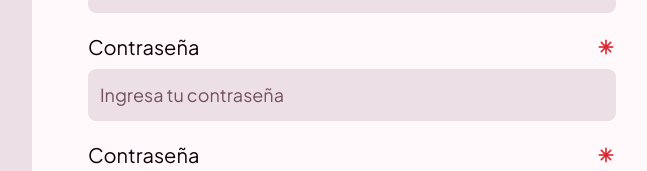
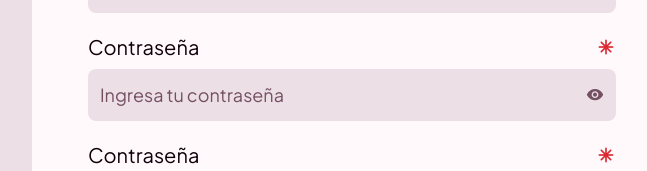
Before and after one commit to ZinnithMX/Neat-Net-Web, a React (Vite) app: page / in a window 1280 px wide. Shown: the part 619-790 px from the top of the page, without its empty margins (608-1255 px from the left). Built offline with nearby package versions, Linux system fonts and the light colour scheme; a web font is replaced by a local one.

Commit message:
Componente de password

```diff
--- a/src/components/Input/Input.jsx
+++ b/src/components/Input/Input.jsx
@@ -3,6 +3,7 @@ import {useCallback, useEffect, useState} from "react";
 
 export default function Input(props){
 
+    const inputStyle = "w-full p-3 rounded-lg text-lg";
     const [estiloInput, setEstiloInput] = useState("");
     const [estiloMsg, setEstiloMsg] = useState("");
     const [showMsg, setShowMsg] = useState(false);
@@ -68,15 +69,15 @@ export default function Input(props){
     useEffect(() => {
         switch (estado) {
             default:
-                setEstiloInput("w-full p-3 rounded-lg bg-g-300 placeholder:text-n-200 text-n-600 focus:outline-n-200 text-lg");
+                setEstiloInput(inputStyle + " bg-g-300 placeholder:text-n-200 focus:outline-n-200 text-n-600 ");
                 setEstiloMsg("text-sm font-light text-n-700")
                 break;
             case "default":
-                setEstiloInput("w-full p-3 rounded-lg bg-g-300 placeholder:text-n-200 text-n-600 focus:outline-n-200 text-lg");
+                setEstiloInput(inputStyle + " bg-g-300 placeholder:text-n-200 focus:outline-n-200 text-n-600 ");
                 setEstiloMsg("text-sm font-light text-n-700")
                 break;
             case "error":
-                setEstiloInput("w-full p-3 rounded-lg bg-er-50 placeholder:text-er-700 text-er-700 focus:outline-er-600 text-lg");
+                setEstiloInput( inputStyle + " bg-er-50 placeholder:text-er-700 text-er-700 focus:outline-er-600");
                 setEstiloMsg("text-sm font-light text-er-700")
                 break;
             case "advertencia":
--- a/src/components/Input/Password.jsx
+++ b/src/components/Input/Password.jsx
@@ -7,7 +7,12 @@ export default function Password(props){
     const [estiloMsg, setEstiloMsg] = useState("");
     const [showMsg, setShowMsg] = useState(false);
     const [msg, setMsg] = useState("");
-    const [estado, setEstado] = useState(props.estado);
+    const [estado, setEstado] = useState("");
+    const [icono, setIcono] = useState("visibility")
+    const [inputType, setInputType] = useState("password");
+    const mayusExp = new RegExp(/(?=.*[a-z])+(?=.*[A-Z].*[A-Z])/);
+    const simbolosExp = new RegExp(/(?=.*[!@#$%^&*].*[!@#$%^&*])/);
+    const numExp = new RegExp(/(?=.*[1-9].*[1-9].*[1-9])/)
 
     const handleInput = useCallback((e) => {
 
@@ -23,8 +28,9 @@ export default function Password(props){
                     value: value
                 });
             }else{
-                if(props.validate){
-                    if(props.regex.test(value)){
+                if(props.tipo === "registro" || props.tipo === "confirmacion"){
+                    if(props.tipo === "confirmacion"){
+                        if(value === props.verificar) {
                             setShowMsg(false);
                             setMsg("");
                             setEstado("default");
@@ -32,15 +38,68 @@ export default function Password(props){
                                 error: false,
                                 value: value
                             });
-                    }else{
+                        }
+                        else{
                             setShowMsg(true);
-                        setMsg("El formato no es correcto");
+                            setMsg("Las contraseñas no coinciden");
                             setEstado("error");
                             props.response({
                                 error: true,
                                 value: value
                             });
                         }
+                    }
+                    if(value.length >= 8){
+                        if(mayusExp.test(value)){
+                            if(simbolosExp.test(value)){
+                                if(numExp.test(value)){
+                                    setShowMsg(false);
+                                    setMsg("");
+                                    setEstado("default");
+                                    props.response({
+                                        error: false,
+                                        value: value
+                                    });
+                                }
+                                else{
+                                    setShowMsg(true);
+                                    setMsg("Debe tener al menos tres números");
+                                    setEstado("error");
+                                    props.response({
+                                        error: true,
+                                        value: value
+                                    });
+                                }
+                            }
+                            else{
+                                setShowMsg(true);
+                                setMsg("Debe tener al menos dos de los siguientes simbolos: !@#$%^&*");
+                                setEstado("error");
+                                props.response({
+                                    error: true,
+                                    value: value
+                                });
+                            }
+                        }
+                        else{
+                            setShowMsg(true);
+                            setMsg("Debe de haber al menos dos mayúsculas y una minúscula");
+                            setEstado("error");
+                            props.response({
+                                error: true,
+                                value: value
+                            });
+                        }
+                    }else{
+                        setShowMsg(true);
+                        setMsg("La contraseña debe tener al menos 8 caracteres");
+                        setEstado("error");
+                        props.response({
+                            error: true,
+                            value: value
+                        });
+                    }
+
                 }
                 else{
                     setShowMsg(false);
@@ -62,7 +121,7 @@ export default function Password(props){
             });
         }
 
-    }, [props.required, props.validate, props.regex]);
+    }, [props.required, props.tipo]);
 
 
     useEffect(() => {
@@ -79,10 +138,6 @@ export default function Password(props){
                 setEstiloInput("w-full p-3 rounded-lg bg-er-50 placeholder:text-er-700 text-er-700 focus:outline-er-600 text-lg");
                 setEstiloMsg("text-sm font-light text-er-700")
                 break;
-            case "advertencia":
-                setEstiloInput("w-full p-3 rounded-lg bg-a-50 placeholder:text-a-700 text-a-700 focus:outline-a-700 text-lg");
-                setEstiloMsg("text-sm font-light text-a-700")
-                break;
             case "deshabilitado":
                 setEstiloInput("w-full p-3 rounded-lg bg-g-300 placeholder:text-n-100 text-n-100 focus:outline-g-700 text-lg cursor-not-allowed");
                 setEstiloMsg("text-sm font-light text-ex-700")
@@ -98,7 +153,15 @@ export default function Password(props){
         }
     }, [props.deshabilitado]);
 
-
+    async function changeIcon() {
+        if (icono === "visibility") {
+            setIcono("visibility_off");
+            setInputType("text");
+        } else {
+            setIcono("visibility");
+            setInputType("password");
+        }
+    }
 
     return(
         <div className={"flex flex-col gap-2"}>
@@ -106,14 +169,18 @@ export default function Password(props){
                 <label className={"text-xl text-n-700"}>{props.label}</label>
                 {props.required && <span className={"material-symbols-rounded text-er-600 text-xl"}>asterisk</span>}
             </div>
+            <div className={"flex flex-col items-end h-[52px]"}>
                 <input
-                type={"text"}
+                    type={inputType}
                     placeholder={props.children}
-                maxLength={props.maxLength}
+                    maxLength={20}
                     disabled={props.deshabilitado}
                     onChange={handleInput}
                     className={estiloInput}
                 />
+                <span className={"text-n-200 material-symbols-rounded cursor-pointer relative overflow-visible right-3 text-lg bottom-10"}
+                      onClick={changeIcon}>{icono}</span>
+            </div>
             {showMsg && <p className={estiloMsg}>{msg}</p>}
         </div>
     )
@@ -123,10 +190,8 @@ Password.propTypes = {
     label: PropTypes.string.isRequired,
     children: PropTypes.string.isRequired,
     required: PropTypes.bool.isRequired,
-    estado: PropTypes.string,
-    maxLength: PropTypes.number,
     deshabilitado: PropTypes.bool.isRequired,
-    regex: PropTypes.shape(RegExp),
-    validate: PropTypes.bool.isRequired,
-    response: PropTypes.func.isRequired
+    tipo: PropTypes.string.isRequired,
+    response: PropTypes.func.isRequired,
+    verificar: PropTypes.string
 }
--- a/src/index.css
+++ b/src/index.css
@@ -27,7 +27,7 @@
     h6{
         @apply text-sm font-display font-bold;
     }
-    p::selection, input::selection, label::selection, h1::selection, h2::selection, h3::selection, h4::selection, h5::selection, h6::selection, span::selection{
+    p::selection, input::selection, label::selection, h1::selection, h2::selection, h3::selection, h4::selection, h5::selection, h6::selection{
         @apply bg-p-600;
         @apply text-g-50;
     }
@@ -37,22 +37,13 @@ body{
     @apply bg-g-50;
 }
 
-::-webkit-scrollbar{
-    @apply w-3;
+input::-ms-reveal, input::-ms-clear{
+    display: none;
 }
 
-::-webkit-scrollbar-thumb{
-    @apply bg-p-600 rounded-s;
+span{
+    user-select: none;
 }
-
-::-webkit-scrollbar-track{
-    @apply bg-g-200;
-}
-
-::-webkit-scrollbar-button{
-
-}
-
 
 #root{
     margin: 0;
--- a/src/pages/account/signup/SignupComprador.jsx
+++ b/src/pages/account/signup/SignupComprador.jsx
@@ -84,7 +84,7 @@ export default function SignupComprador(){
                         <Input label="Correo" required={true} response={setCorreo}  deshabilitado={false}>
                             ejemplo@dominio.com
                         </Input>
-                        <Password label="Contraseña" required={true} response={setContra} deshabilitado={false}>
+                        <Password label="Contraseña" required={true} response={setContra} deshabilitado={false} tipo={"registro"}>
                             Ingresa tu contraseña
                         </Password>
                         <Input label="Contraseña" required={true} response={setContra} deshabilitado={false}>
```
Lines whose indentation alone changed are shown as unchanged.
